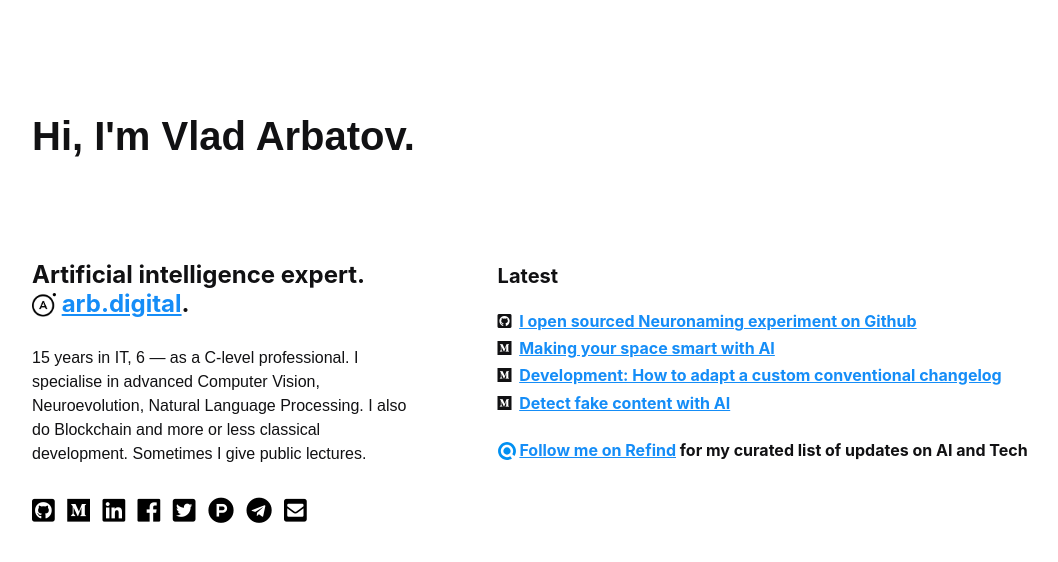
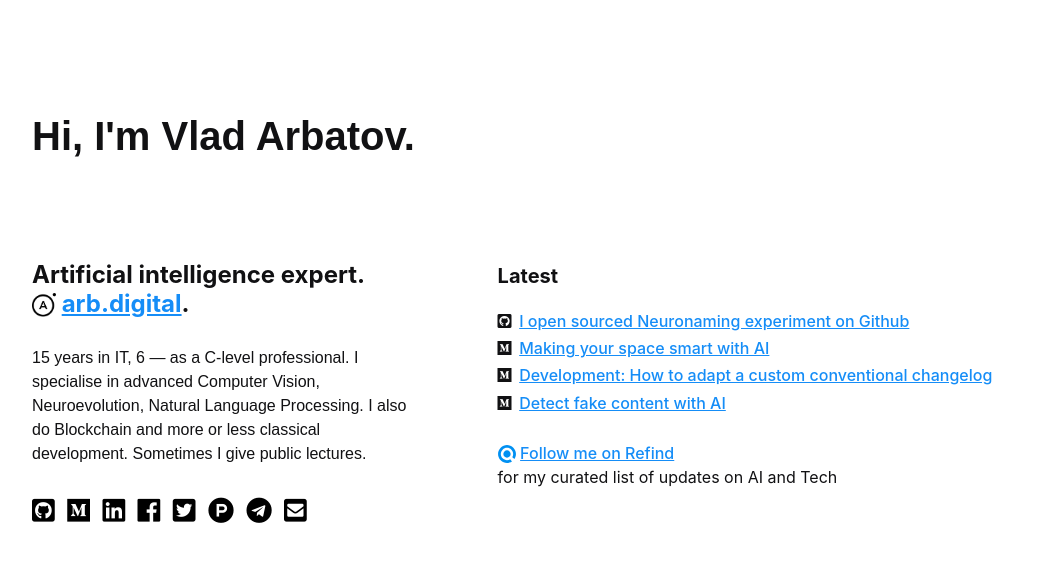
Before and after one commit to vladzima/arbatovme, a Jekyll site: the page built from index.md, in a window 1280 px wide. Shown: the top 562 px of the page, without its empty margins (100-1158 px from the left). Built offline with Jekyll 4.4.1, drawn with Linux system fonts in a browser that asks for light colours; some web fonts are replaced.

Commit message:
style(layout): change link weight

```diff
--- a/_layouts/index.html
+++ b/_layouts/index.html
@@ -26,12 +26,12 @@
           <br>
           {%- for post in site.posts -%}
             <h5> {%- if post.icon -%}{{ post.icon }}&nbsp;&nbsp;{%- endif -%}
-              <a href="{{ post.link }}">{{ post.title | escape }}</a>
+              <a href="{{ post.link }}" style="font-weight:500;">{{ post.title | escape }}</a>
             </h5>
           {%- endfor -%}
           {%- endif -%}
 
-          <h5 class="vheight"><img src="{{site.baseurl}}/assets/refind.svg" width="18px;"> <a href="https://refind.com/vlad-arbatov?invite=dd0d496a57">Follow me on Refind</a> for my curated list of updates on AI and Tech</h5>
+          <p class="vheight"><img src="{{site.baseurl}}/assets/refind.svg" width="18px;"> <a href="https://refind.com/vlad-arbatov?invite=dd0d496a57" style="font-weight:500;">Follow me on Refind</a><br>for my curated list of updates on AI and Tech</p>
 
           <div class="is-shown-mobile vheight">&nbsp;</div>
         </div>
```
